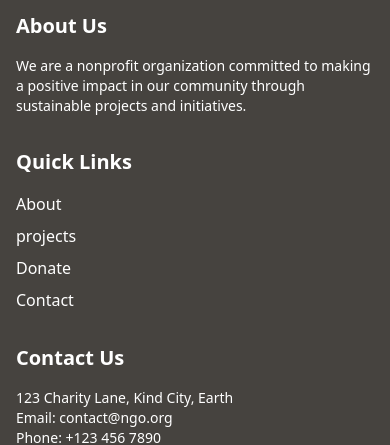
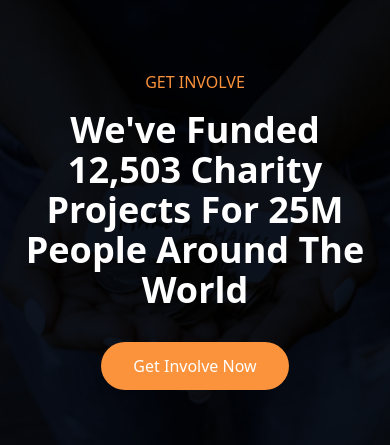
Before and after one commit to Richson-Tech/hope-bridge, a Next.js app: page / in a window 390 px wide. Shown: the part 7593-8038 px from the top of the page. Built offline with nearby package versions, Linux system fonts and the light colour scheme.

Commit message:
Add CharitySection component

```diff
--- /dev/null
+++ b/src/components/Charity.jsx
@@ -0,0 +1,50 @@
+"use client";
+
+import React from "react";
+import Image from "next/image";
+import Link from "next/link";
+
+const CharitySection = () => {
+  const tags = [
+    "Audio",
+    "Charity",
+    "Donation",
+    "Education",
+    "Environment",
+    "future",
+    "Generation",
+    "Helping",
+    "Islam",
+    "Poverty",
+    "Sponser",
+  ];
+
+  return (
+    <div className="w-full">
+      {/* Hero Section */}
+      <div className="relative h-[500px] bg-gray-900 text-white">
+        <div className="absolute inset-0 bg-black/50">
+          <Image
+            src="/charity.avif"
+            alt="Hero Background"
+            fill
+            className="object-cover mix-blend-overlay"
+            priority
+          />
+        </div>
+
+        <div className="relative h-full flex flex-col items-center justify-center px-4 text-center">
+          <p className="text-orange-400 mb-4">GET INVOLVE</p>
+          <h1 className="text-4xl md:text-6xl font-bold max-w-4xl mb-8">
+            We've Funded 12,503 Charity Projects For 25M People Around The World
+          </h1>
+          <button className="bg-orange-400 text-white px-8 py-3 rounded-full hover:bg-orange-500 transition-colors">
+            Get Involve Now
+          </button>
+        </div>
+      </div>
+    </div>
+  );
+};
+
+export default CharitySection;
```
